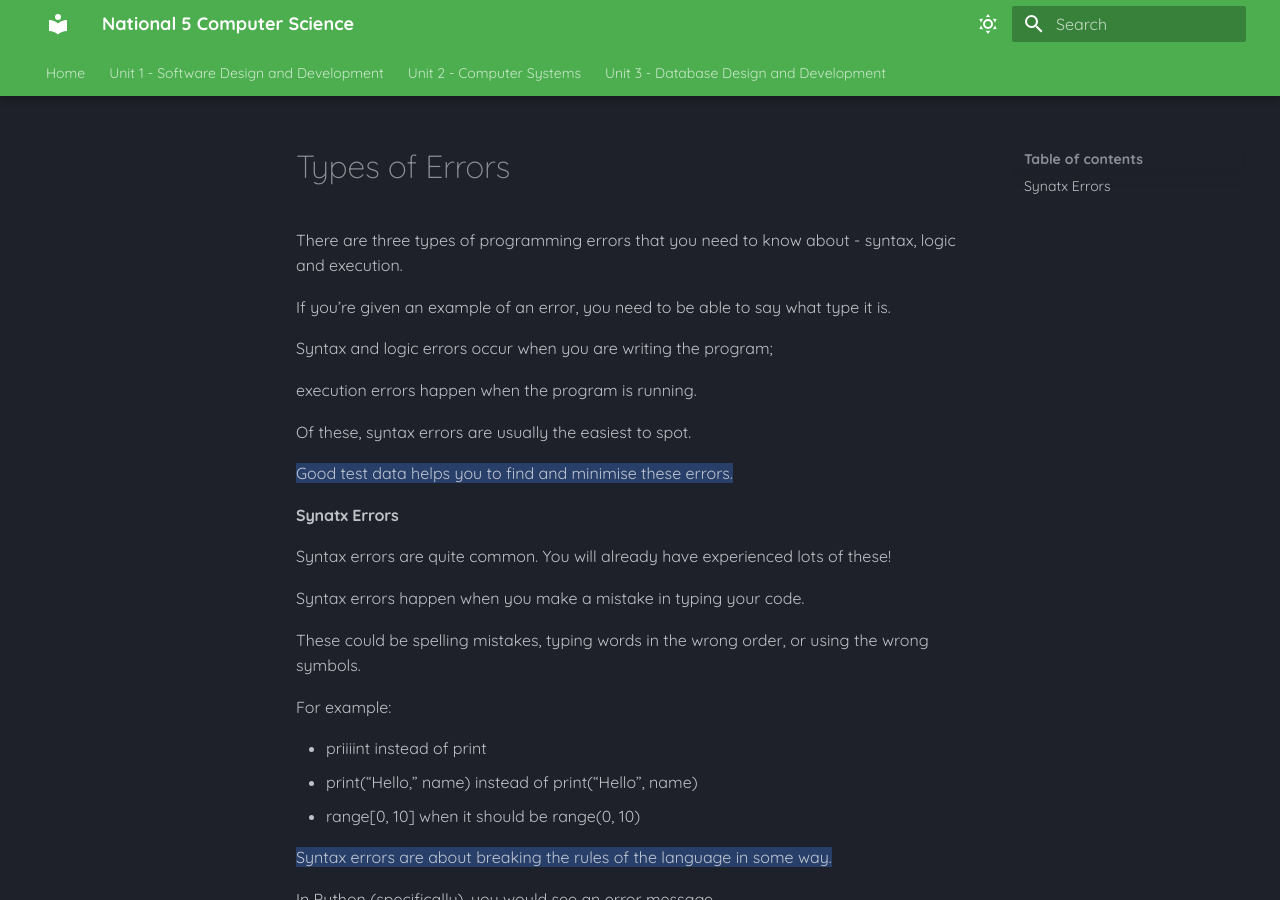
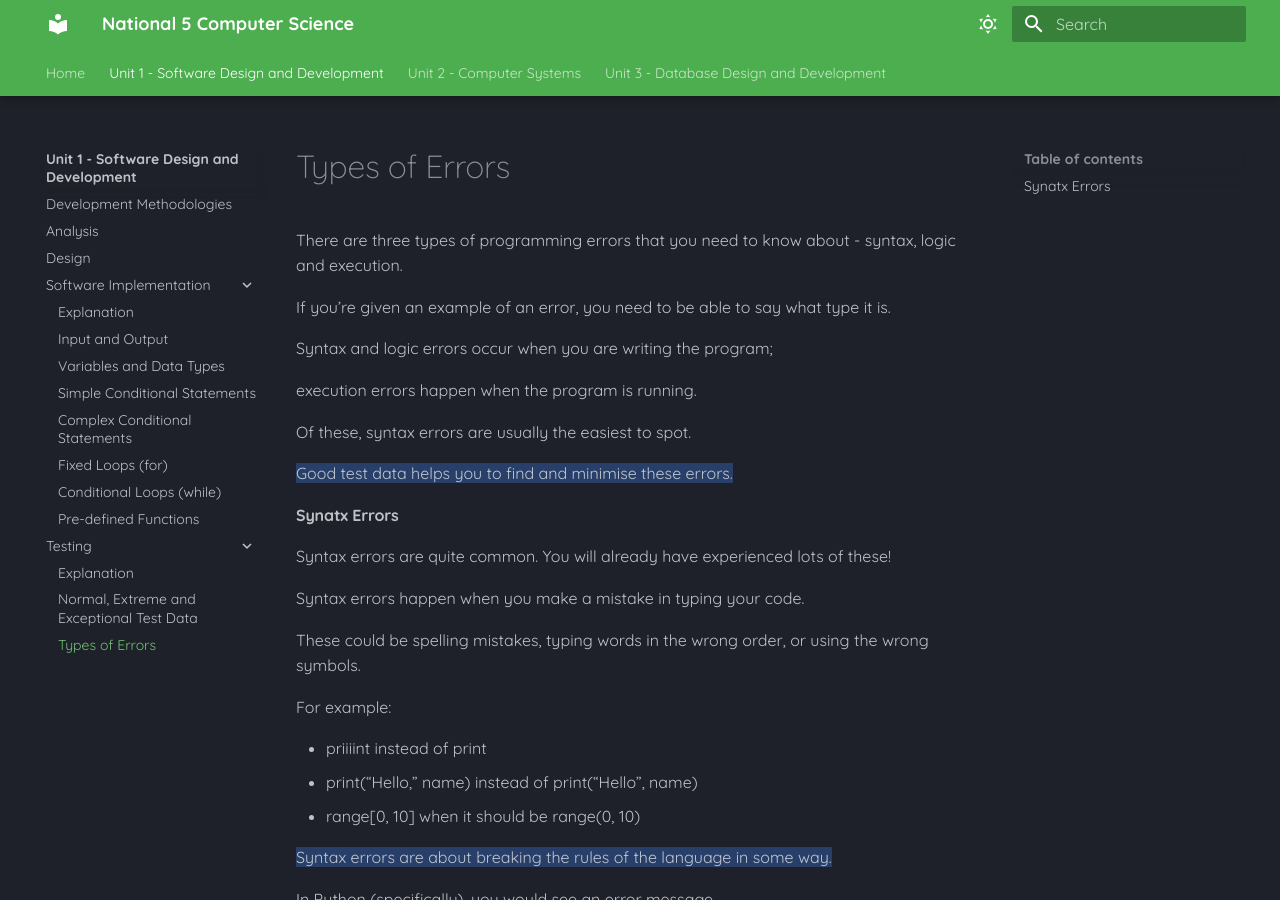
Before and after one commit to Mr-Wood-CS/National-5-CS, an MkDocs documentation site: the page built from docs/SDD/5.2-Types-of-Errors.md, in a window 1280 px wide and 900 px high. Built offline with MkDocs 1.6.1 and Material for MkDocs 9.7.7, drawn with Linux system fonts in a browser that asks for light colours.

Commit message:
Update mkdocs.yml

```diff
--- a/mkdocs.yml
+++ b/mkdocs.yml
@@ -18,6 +18,7 @@ nav:
       - Testing:
           - Explanation: 'SDD/5.0-Testing.md'
           - Normal, Extreme and Exceptional Test Data: 'SDD/5.1-Normal-Extreme-and-Exceptional-Test-Data.md'
+          - Types of Errors: 'SDD/5.2-Types-of-Errors.md'
     - Unit 2 - Computer Systems:
       - CS/index.md
     - Unit 3 - Database Design and Development:
```
